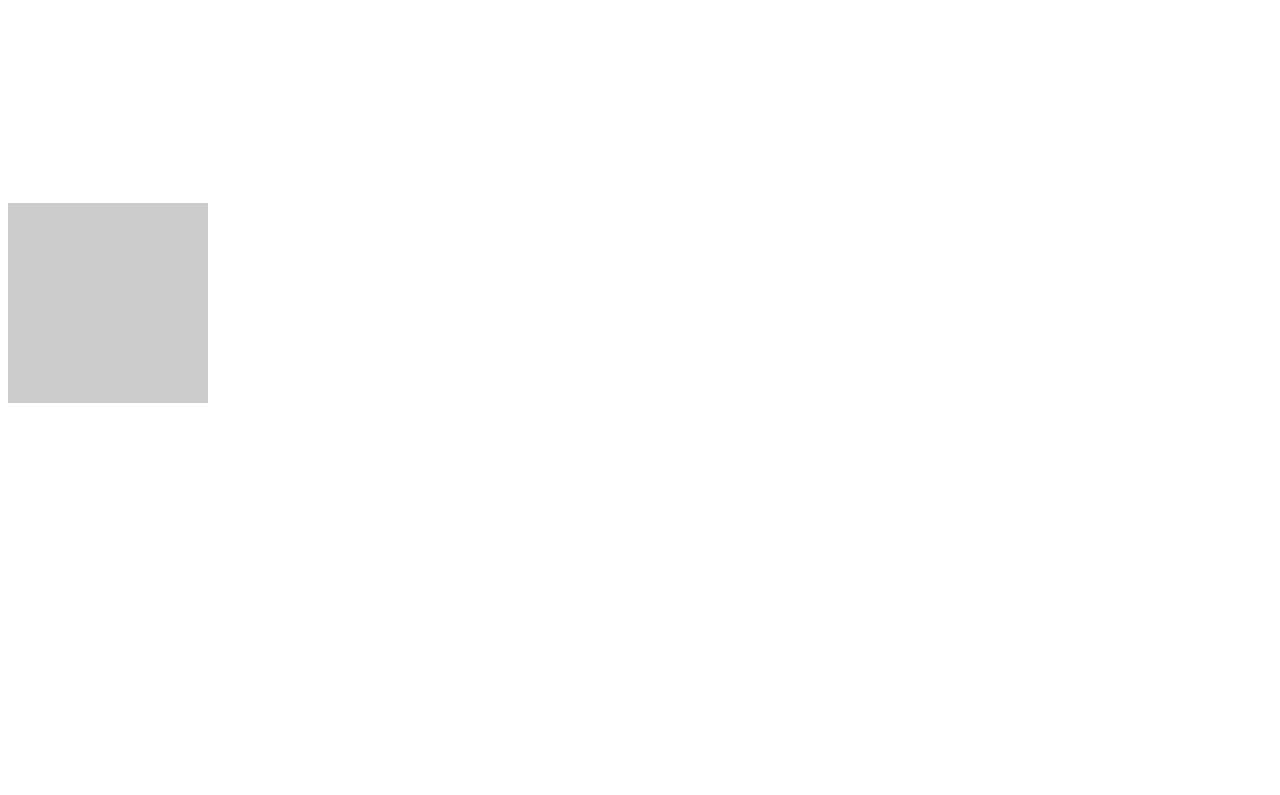
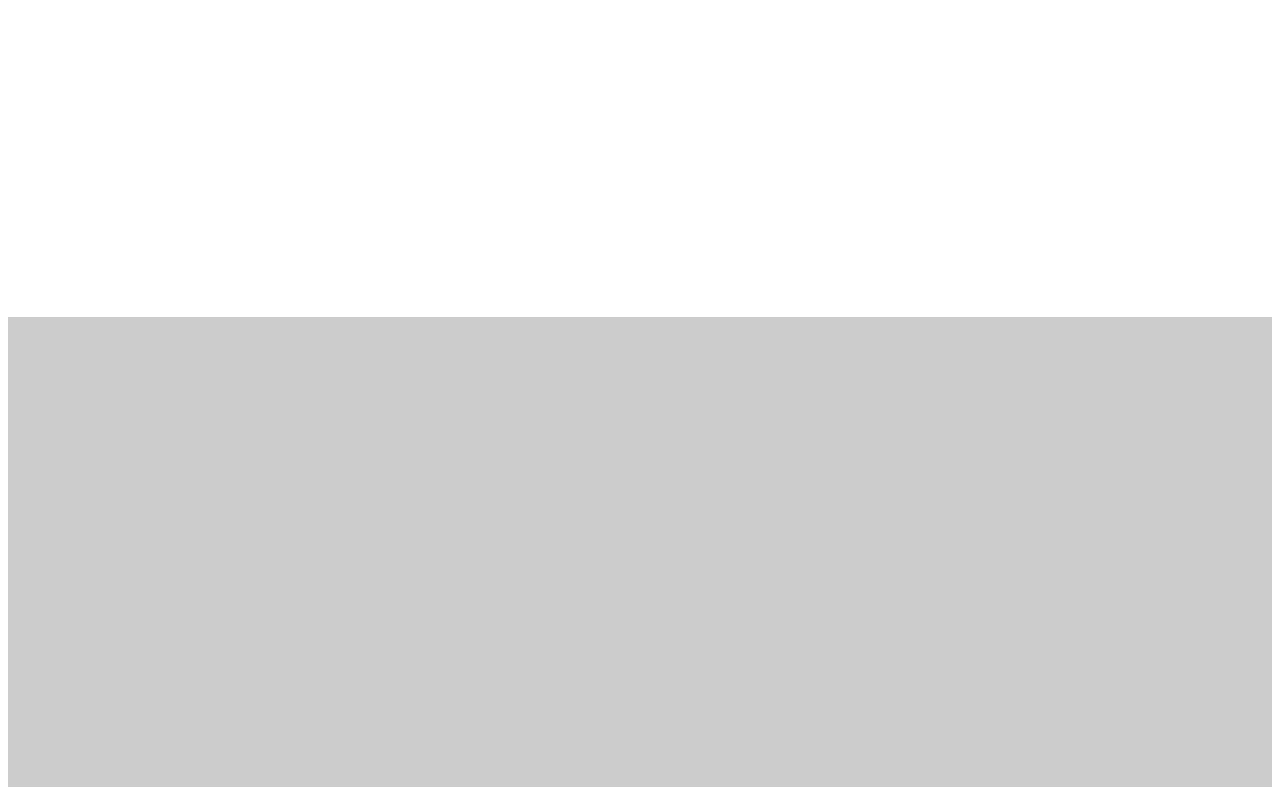
Before and after one commit to snow2301/sample2, a plain HTML site: page index.html in a window 1280 px wide. Shown: the part 5-800 px from the top of the page. Drawn offline with Linux system fonts and the light colour scheme.

Commit message:
Add files via upload

```diff
--- a/index.html
+++ b/index.html
@@ -6,12 +6,12 @@
     <meta charset="utf-8">
     <style>
       #up{
-        width: 200px;
-        height: 200px;
+        width: 100%;
+        height: 40%;
       }
       #down{
-        width: 200px;
-        height: 200px;
+        width: 100%;
+        height: 60%;
         background-color: rgba(0, 0, 0, 0.2);;
       }
     </style>
```
